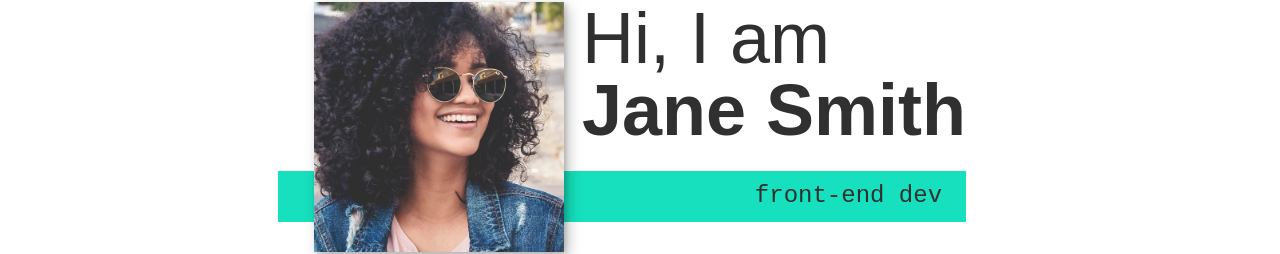
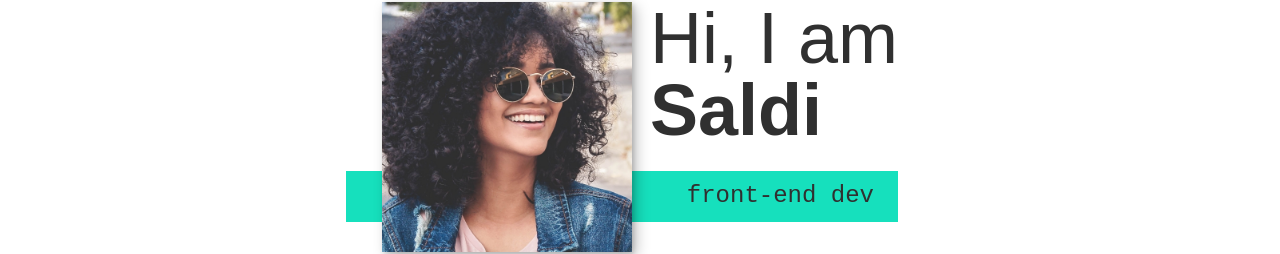
Before and after one commit to saldiwe/saldiwe.github.io, a plain HTML site: page index.html in a window 1280 px wide. Shown: the part 142-396 px from the top of the page. Drawn offline with nearby package versions, Linux system fonts and the light colour scheme.

Commit message:
Update index.html
Change Name

```diff
--- a/index.html
+++ b/index.html
@@ -3,7 +3,7 @@
     <head><link rel="stylesheet" href="normalize.css">
         <meta charset="UTF-8">
         <meta name="viewport" content="width=device-width, initial-scale=1.0">
-        <title>DevJane Portfolio Website</title>
+        <title>Saldi's Site</title>
         <link rel="stylesheet" href="https://cdnjs.cloudflare.com/ajax/libs/normalize/7.0.0/normalize.min.css">
         <link rel="stylesheet" href="https://cdnjs.cloudflare.com/ajax/libs/font-awesome/5.11.2/css/all.css" integrity="sha256-46qynGAkLSFpVbEBog43gvNhfrOj+BmwXdxFgVK/Kvc=" crossorigin="anonymous" />
 
@@ -34,7 +34,7 @@
         <!-- Introduction -->
         <section class="intro" id="home">
             <h1 class="section__title section__title--intro">
-                Hi, I am <strong>Jane Smith</strong>
+                Hi, I am <strong>Saldi</strong>
             </h1>
             <p class="section__subtitle section__subtitle--intro">front-end dev</p>
             <img src="img/dev-jane-01.jpg" alt="a picture of Jane Smith smiling" class="intro__img">
```
